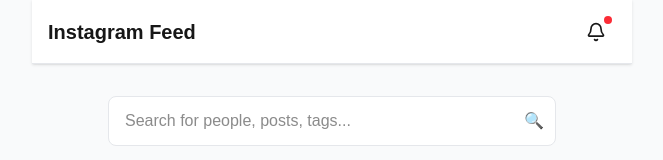
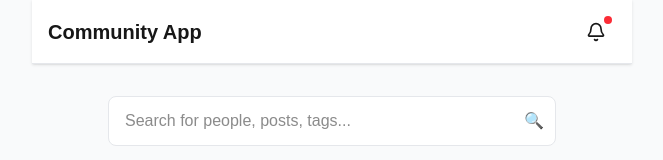
Before and after one commit to Ridho894/community-app-fullstack, a Next.js app in the folder frontend/: page /search in a window 1280 px wide. Shown: the top 160 px of the page, without its empty margins (308-971 px from the left). Built offline with nearby package versions, Linux system fonts and the light colour scheme; no server answers.

Commit message:
chore: change app name

```diff
--- a/frontend/src/components/navigation/top-navbar.tsx
+++ b/frontend/src/components/navigation/top-navbar.tsx
@@ -16,7 +16,7 @@
       <div className="container h-full mx-auto px-4 flex items-center justify-between">
         {/* Logo / App Name */}
         <Link href="/" className="font-bold text-xl">
-          Instagram Feed
+          Community App
         </Link>
 
         {/* Right Side - Notification Icon */}
```
